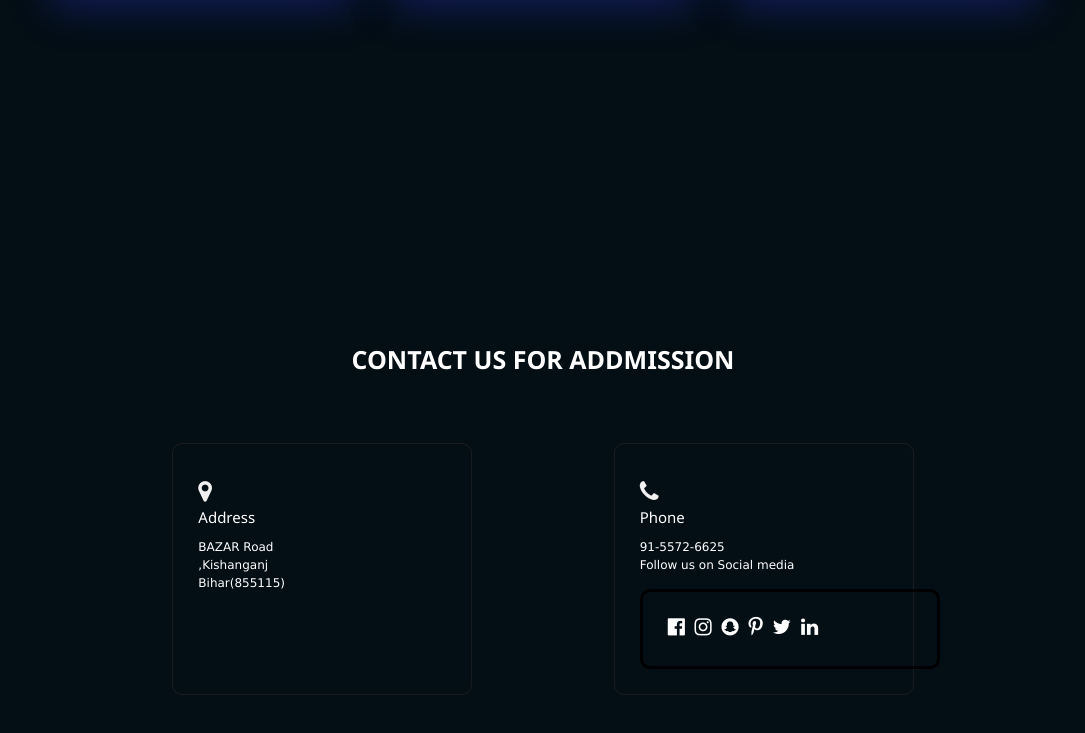
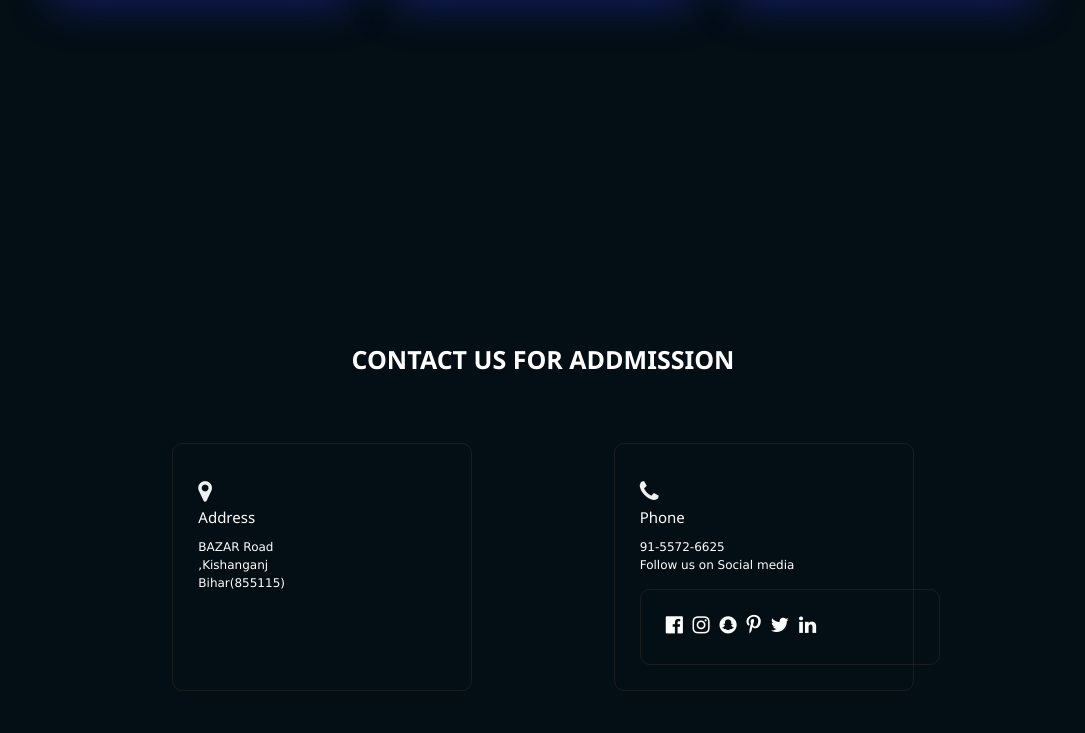
Before and after one commit to Pankajdas0025/ADDMISSION, a plain HTML site: page index.html in a window 1280 px wide. Shown: the part 2320-3053 px from the top of the page, without its empty margins (97-1182 px from the left). Drawn offline with nearby package versions, Linux system fonts and the light colour scheme.

Commit message:
Update index.html

```diff
--- a/index.html
+++ b/index.html
@@ -138,7 +138,7 @@
         <h5><span><i class="fa fa-phone w3-xlarge w3-text-light-grey"></i></span>Phone</h5>
         <p>91-5572-6625
          <p >Follow us on Social media</p>
-                <div class="contact-list" style="outline: none; border: 3px solid black;">
+                <div class="contact-list">
              <a href="#">  <i class="fa fa-facebook-official w3-hover-opacity icons" ></i></a>
              <a href="#"><i class="fa fa-instagram w3-hover-opacity icons" ></i></a>
              <a href="#"><i class="fa fa-snapchat w3-hover-opacity icons"></i></a>
```
